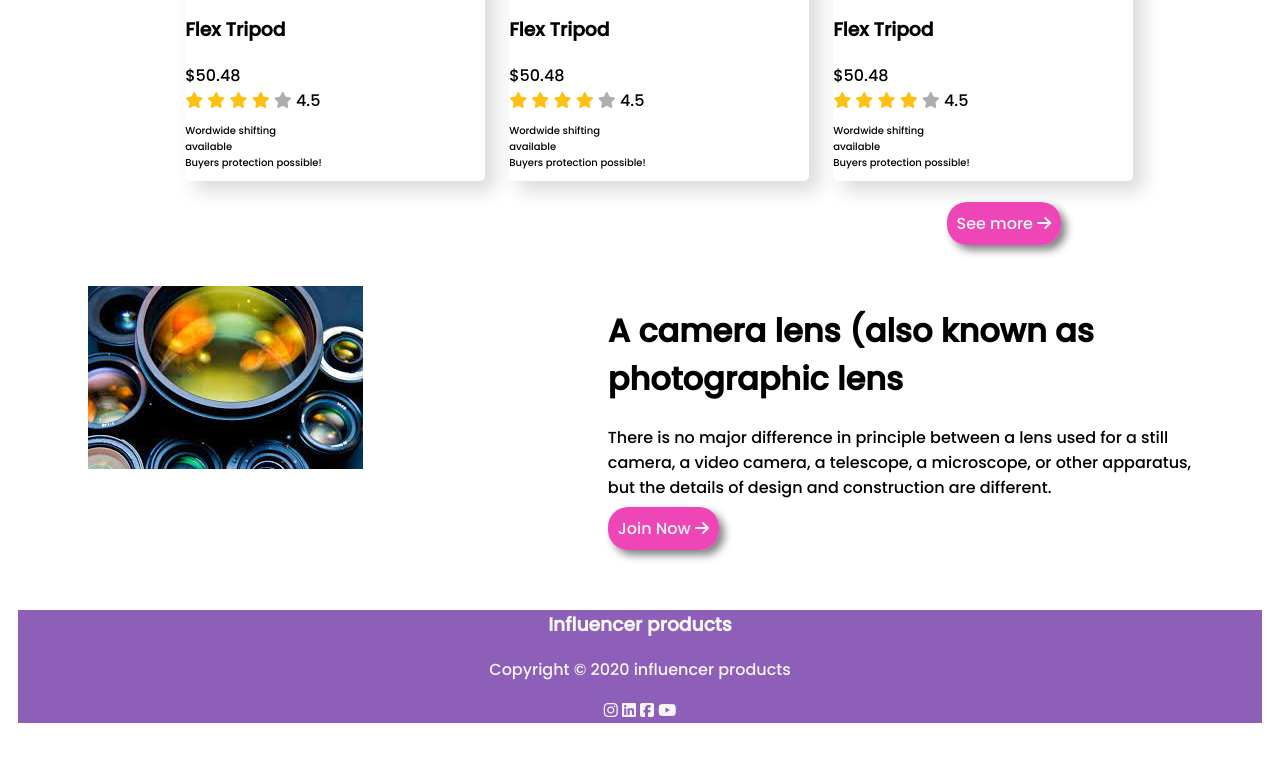
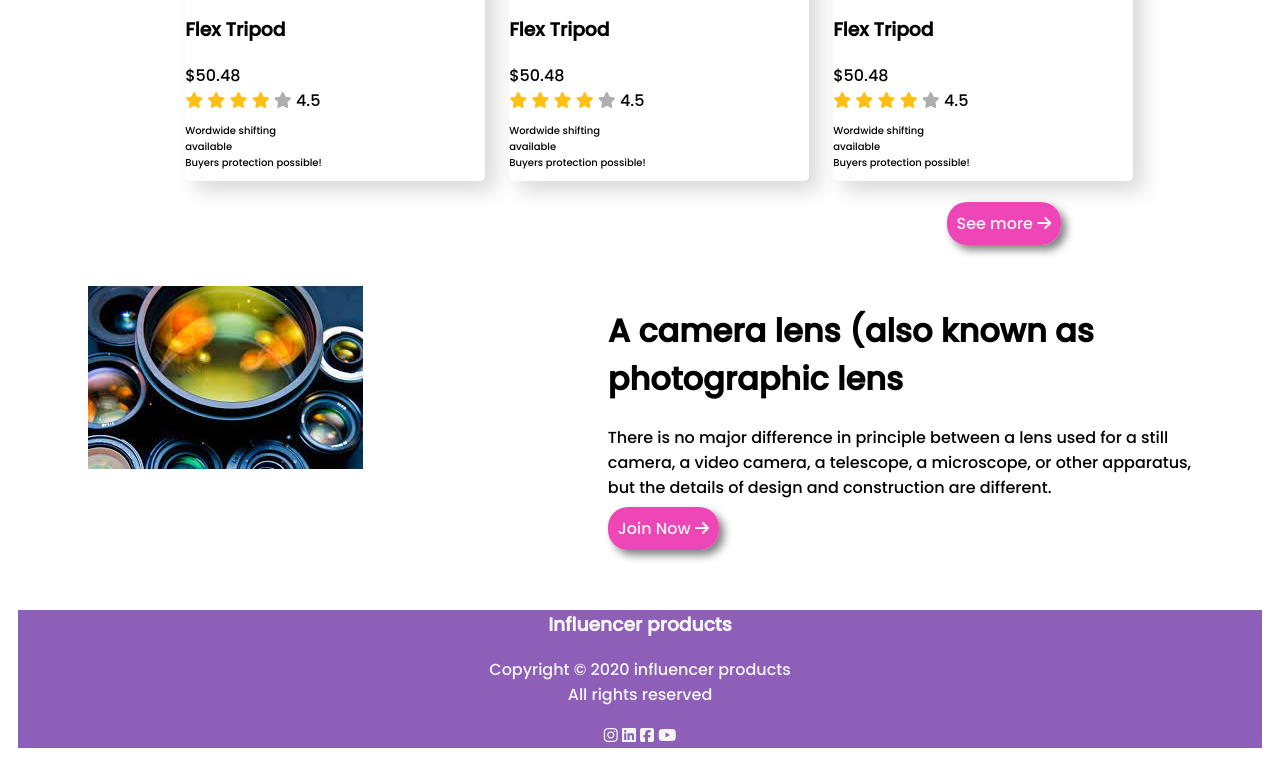
Before and after one commit to MRIMON250/assignment-two, a plain HTML site: page index.html in a window 1280 px wide. Shown: the part 2065-2823 px from the top of the page. Before the commit the page ends 2798 px from the top, so only its background shows below. Drawn offline with Linux system fonts and the light colour scheme.

Commit message:
olmost don

```diff
--- a/index.html
+++ b/index.html
@@ -329,7 +329,8 @@
 </main>
  <footer class="end">
         <h3>Influencer products</h3>
-        <p>Copyright © 2020 influencer products</p>
+        <p>Copyright © 2020 influencer products <br>All rights reserved</p>
+
         <!-- <div class="icons"> -->
            <i class="fab fa-instagram"></i>
            <i class="fab fa-linkedin"></i>
```
